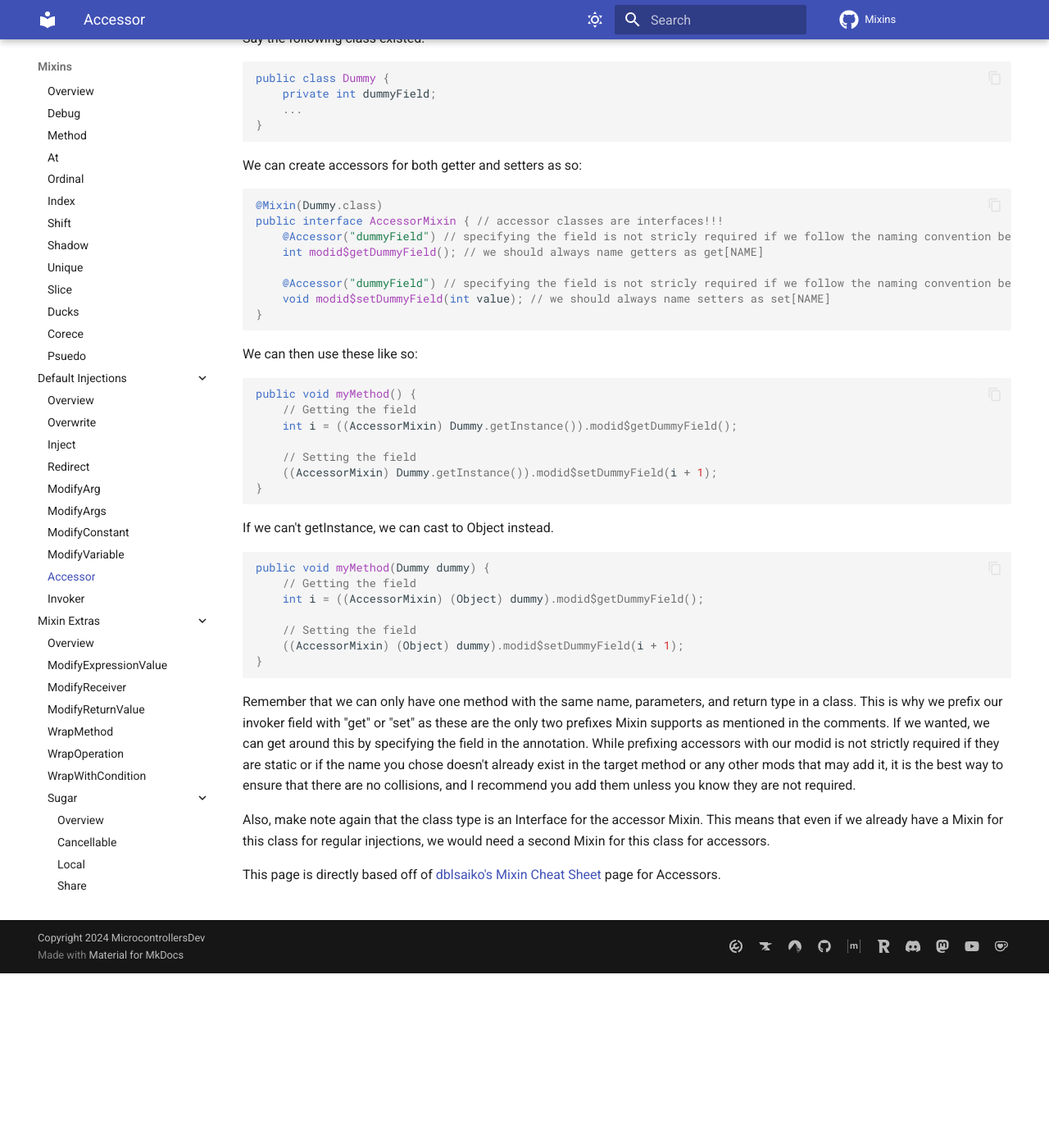
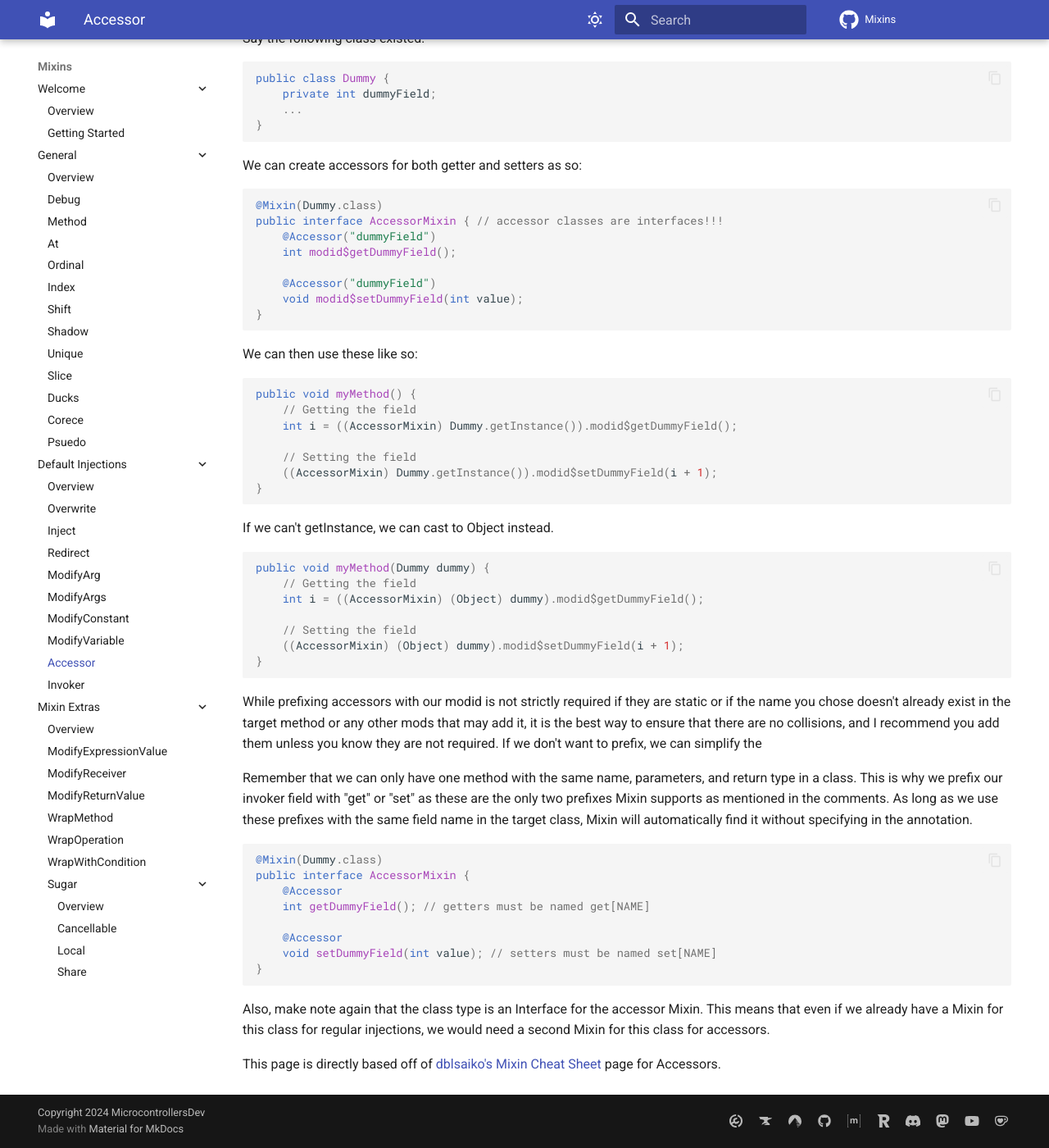
Before and after one commit to MicrocontrollersDev/Mixins, an MkDocs documentation site: the page built from docs/default/accessor.md, in a window 1280 px wide and 1400 px high, scrolled down 213 px. Shown: the whole window at 82% size. Built offline with MkDocs 1.6.1 and Material for MkDocs 9.7.7, drawn with Linux system fonts in a browser that asks for light colours; comment, search, counter and statistics services are not loaded.

Commit message:
fix up incorrect (and confusing) accessor&invoker prefix notes

````diff
--- a/docs/default/accessor.md
+++ b/docs/default/accessor.md
@@ -16,11 +16,11 @@ We can create accessors for both getter and setters as so:
 ```java
 @Mixin(Dummy.class)
 public interface AccessorMixin { // accessor classes are interfaces!!!
-	@Accessor("dummyField") // specifying the field is not stricly required if we follow the naming convention below
-	int modid$getDummyField(); // we should always name getters as get[NAME]
+	@Accessor("dummyField")
+	int modid$getDummyField();
 
-	@Accessor("dummyField") // specifying the field is not stricly required if we follow the naming convention below
-	void modid$setDummyField(int value); // we should always name setters as set[NAME]
+	@Accessor("dummyField")
+	void modid$setDummyField(int value);
 }
 ```
 
@@ -48,7 +48,20 @@ public void myMethod(Dummy dummy) {
 }
 ```
 
-Remember that we can only have one method with the same name, parameters, and return type in a class. This is why we prefix our invoker field with "get" or "set" as these are the only two prefixes Mixin supports as mentioned in the comments. If we wanted, we can get around this by specifying the field in the annotation. While prefixing accessors with our modid is not strictly required if they are static or if the name you chose doesn't already exist in the target method or any other mods that may add it, it is the best way to ensure that there are no collisions, and I recommend you add them unless you know they are not required.
+While prefixing accessors with our modid is not strictly required if they are static or if the name you chose doesn't already exist in the target method or any other mods that may add it, it is the best way to ensure that there are no collisions, and I recommend you add them unless you know they are not required. If we don't want to prefix, we can simplify the
+
+Remember that we can only have one method with the same name, parameters, and return type in a class. This is why we prefix our invoker field with "get" or "set" as these are the only two prefixes Mixin supports as mentioned in the comments. As long as we use these prefixes with the same field name in the target class, Mixin will automatically find it without specifying in the annotation.
+
+```java
+@Mixin(Dummy.class)
+public interface AccessorMixin {
+	@Accessor
+	int getDummyField(); // getters must be named get[NAME]
+
+	@Accessor
+	void setDummyField(int value); // setters must be named set[NAME]
+}
+```
 
 Also, make note again that the class type is an Interface for the accessor Mixin. This means that even if we already have a Mixin for this class for regular injections, we would need a second Mixin for this class for accessors.
 
````
Also changed, not shown: docs/default/invoker.md (+13 -3 lines), docs/general/pseudo.md (+1 -1 lines).
